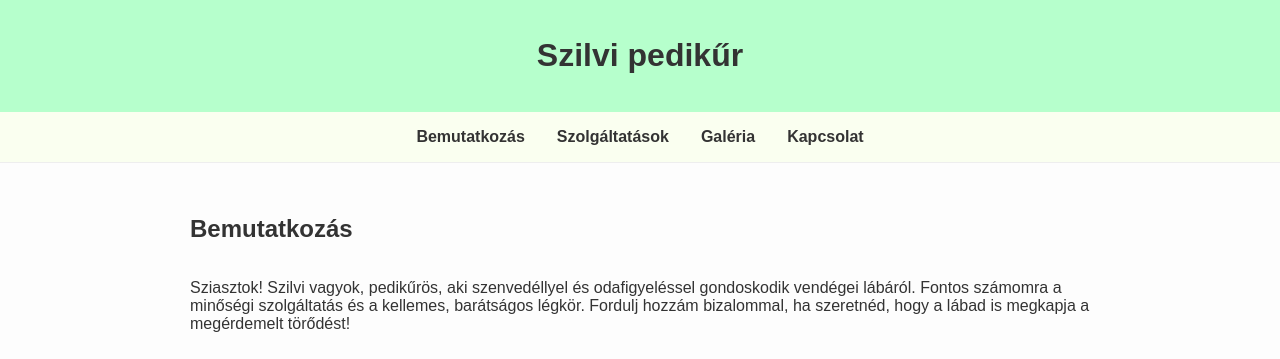
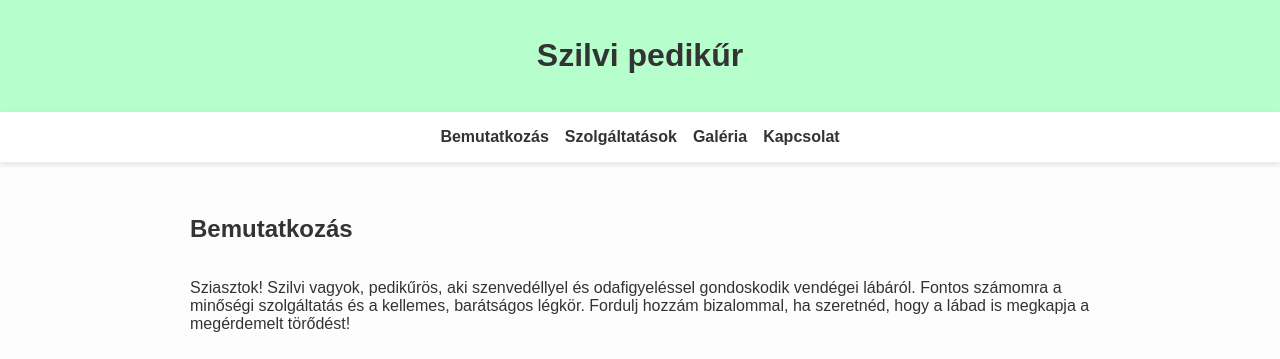
Before and after one commit to csokanandor95/pedicure_website, a plain HTML site: page main.html in a window 1280 px wide. Shown: the top 359 px of the page. Drawn offline with Linux system fonts and the light colour scheme.

Commit message:
Add sticky navigation bar styling to main.html
Introduced inline CSS to make the navigation bar sticky at the top, improve its appearance with padding, centering, gap, and a subtle box-shadow for better user experience.

```diff
--- a/main.html
+++ b/main.html
@@ -5,6 +5,19 @@
   <meta name="viewport" content="width=device-width, initial-scale=1.0">
   <title>Pedikür Weboldal</title>
   <link rel="stylesheet" href="styles.css">
+  <style>
+    nav {
+      position: sticky;
+      top: 0;
+      background-color: white;
+      padding: 1em;
+      display: flex;
+      justify-content: center;
+      gap: 1em;
+      box-shadow: 0 2px 5px rgba(0,0,0,0.1);
+      z-index: 1000;
+    }
+  </style>
 </head>
 <body>
   <header>
```
